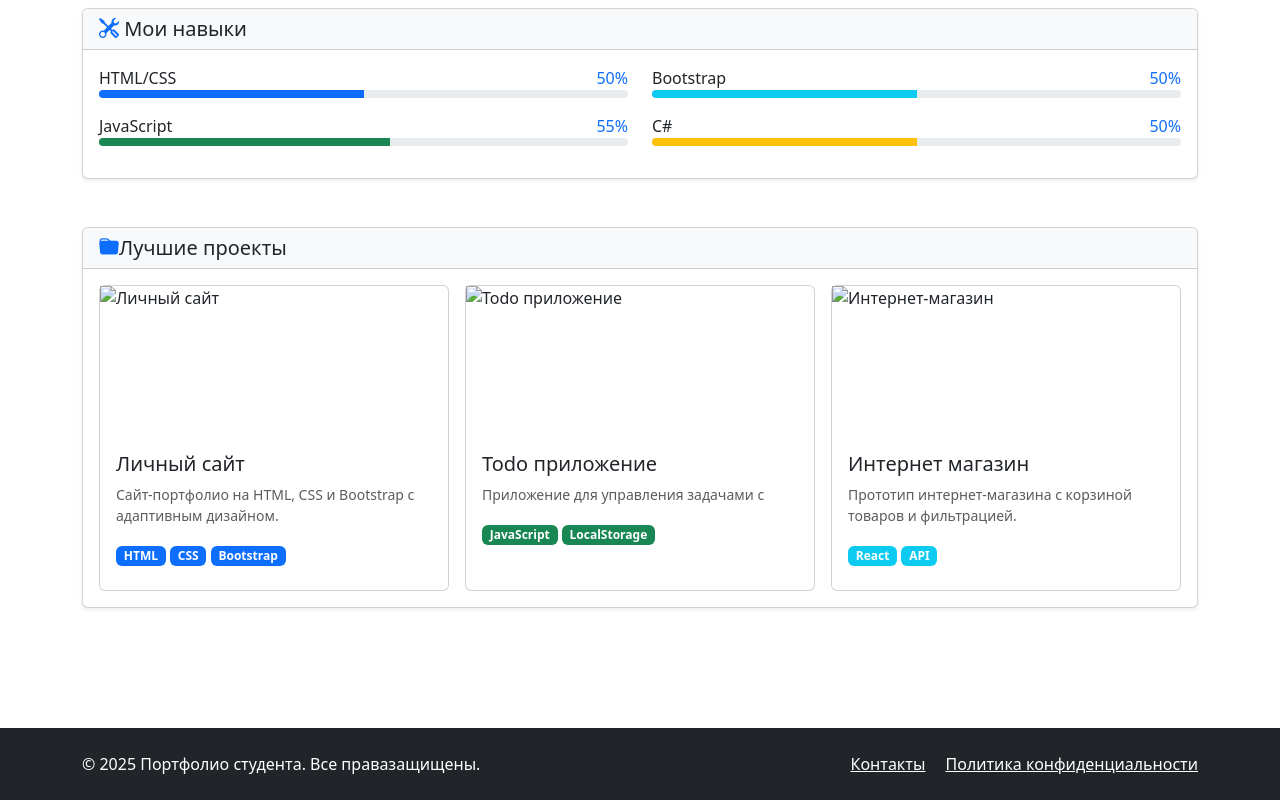
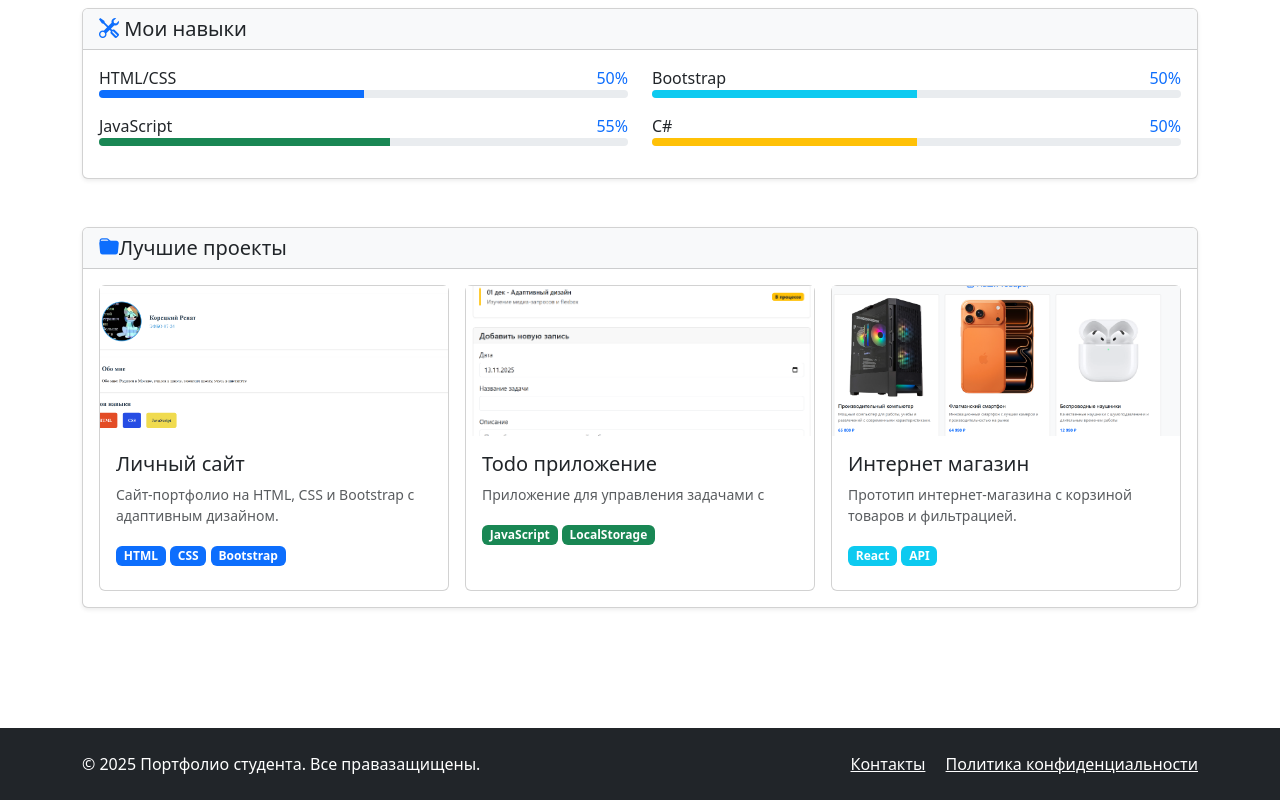
Before and after one commit to barviha1/frontend_and_backend_practica13-14, a plain HTML site: page index.html in a window 1280 px wide. Shown: the part 668-1468 px from the top of the page. Drawn offline with nearby package versions, Linux system fonts and the light colour scheme.

Commit message:
исправлены недочеты

```diff
--- a/index.html
+++ b/index.html
@@ -66,7 +66,7 @@
                               </div>
                             </div>
                             <div class="col-12 col-md-4 mt-3 mt-md-0">
-                              <a href="assets/resume.pdf"  class="btn btn-primary w-100">
+                              <a href="assets/resume1.pdf"  class="btn btn-primary w-100">
                                   <i class="bi bi-download me-2"></i>Скачать резюме
                               </a>
                             </div>
@@ -169,7 +169,7 @@
                      <div class="row g-3">
                         <div class="col-md-4">
                            <div class="card h-100">
-                              <img src="images/project1.jpg" class="cardimg-top" alt="Личный сайт" style="height: 150px; object-fit: cover;">
+                              <img src="images/1.png" class="cardimg-top" alt="Личный сайт" style="height: 150px; object-fit: cover;">
                               <div class="card-body">
                                  <h5 class="card-title">Личный сайт</h5>
                                  <p class="card-text small text-muted">
@@ -186,7 +186,7 @@
                         </div>
                         <div class="col-md-4">
                            <div class="card h-100">
-                              <img src="images/project2.jpg" class="cardimg-top" alt="Todo приложение" style="height: 150px; object-fit: cover;">
+                              <img src="images/2.png" class="cardimg-top" alt="Todo приложение" style="height: 150px; object-fit: cover;">
                               <div class="card-body">
                                  <h5 class="card-title">Todo
                                     приложение
@@ -203,7 +203,7 @@
                         </div>
                         <div class="col-md-4">
                            <div class="card h-100">
-                              <img src="images/project3.jpg" class="cardimg-top" alt="Интернет-магазин" style="height: 150px; object-fit: cover;">
+                              <img src="images/3.png" class="cardimg-top" alt="Интернет-магазин" style="height: 150px; object-fit: cover;">
                               <div class="card-body">
                                  <h5 class="card-title">Интернет магазин</h5>
                                  <p class="card-text small text-muted">
```
Also changed, not shown: images/1.png (added), images/2.png (added), images/3.png (added), images/goods2.png (deleted), images/goods3.png (deleted), 3 other files.
